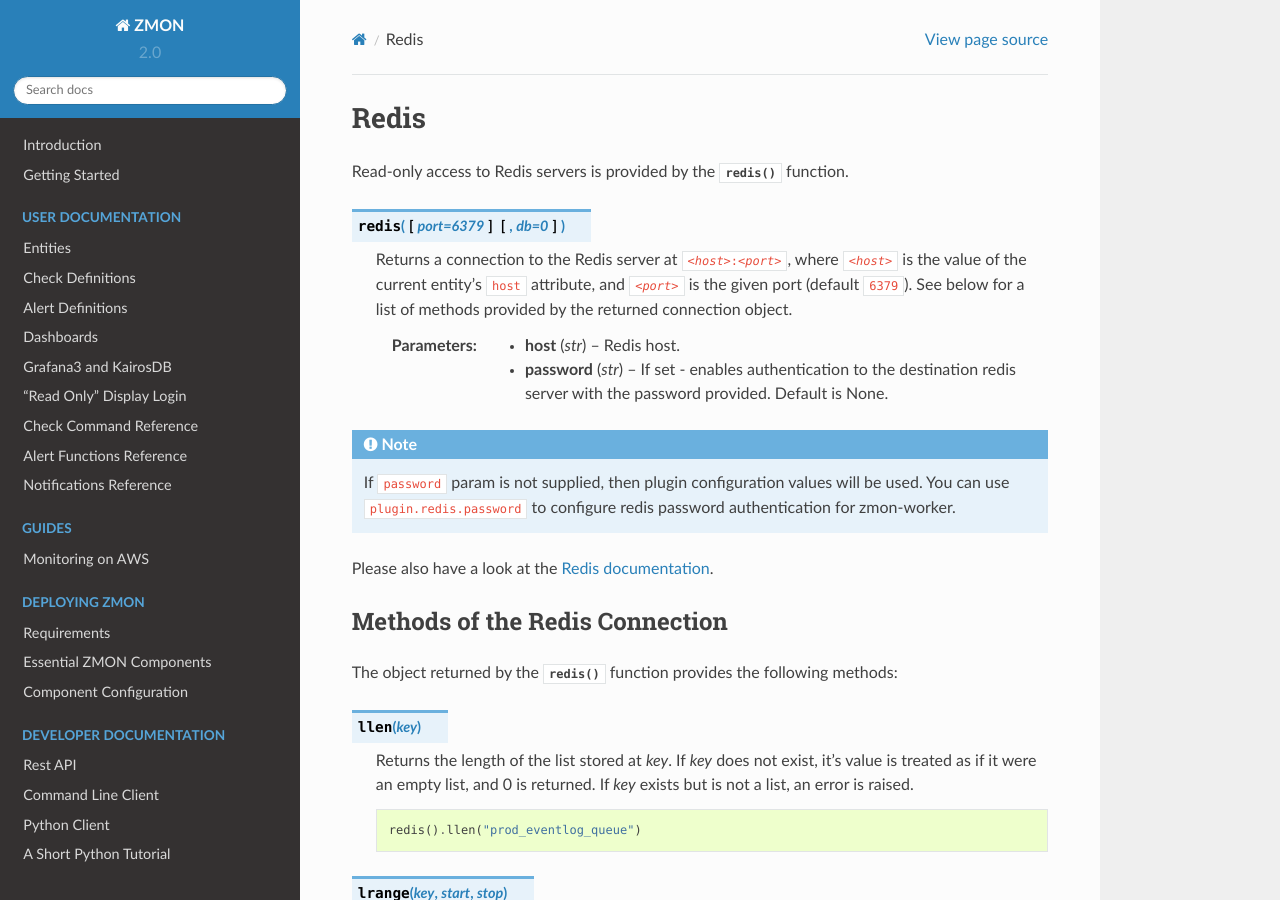
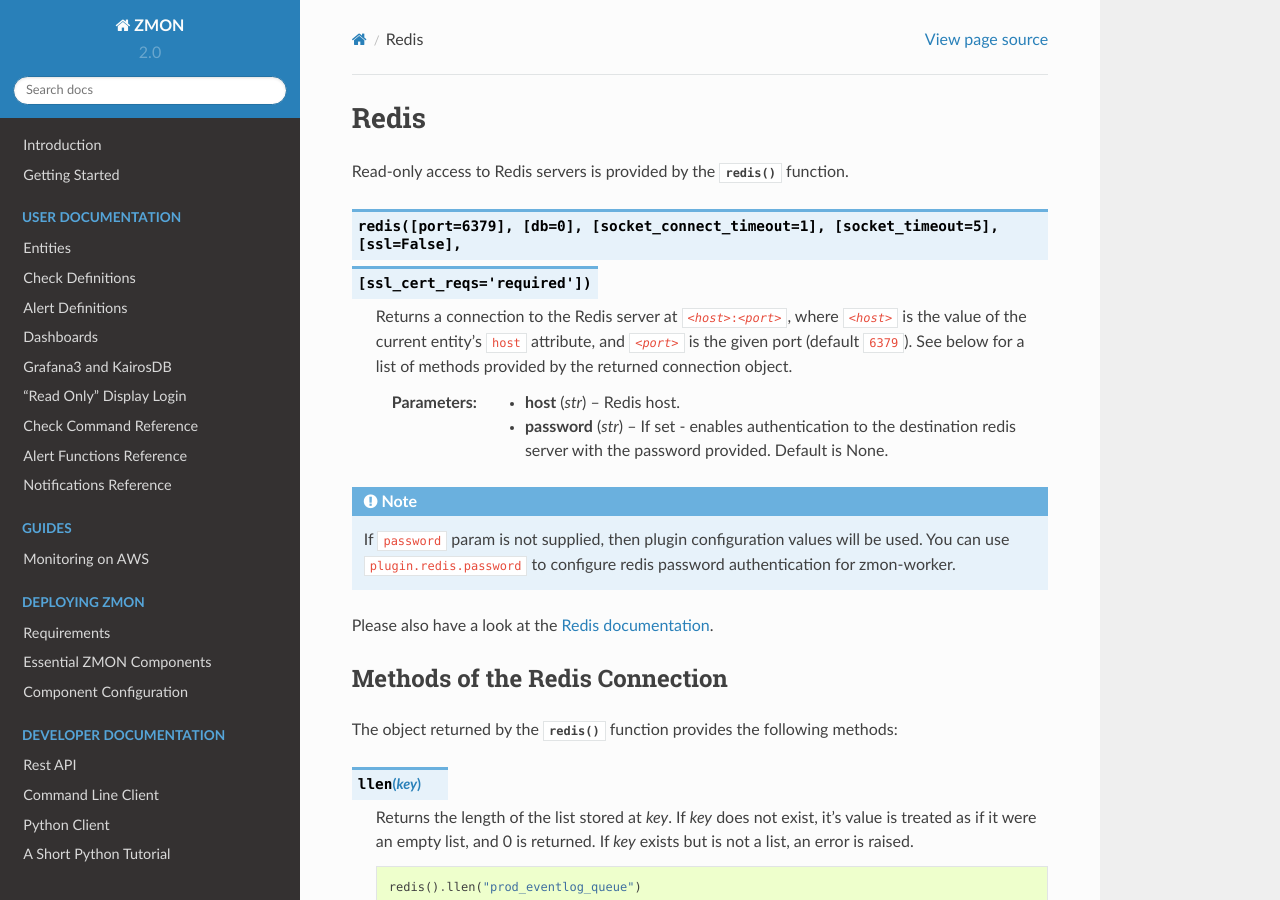
Before and after one commit to zalando-zmon/zmon-docs, a Sphinx documentation site: the page built from docs/user/check-ref/redis_wrapper.rst, in a window 1280 px wide and 900 px high. Built offline with Sphinx 7.4.7 and the Read the Docs theme 2.0.0, drawn with Linux system fonts in a browser that asks for light colours.

Commit message:
update redis docs
follow up from zalando-zmon/zmon-worker#415

```diff
--- a/docs/user/check-ref/redis_wrapper.rst
+++ b/docs/user/check-ref/redis_wrapper.rst
@@ -4,7 +4,8 @@
 Read-only access to Redis servers is provided by the :py:func:`redis` function.
 
 
-.. py:function:: redis([port=6379], [db=0])
+.. py:function:: redis([port=6379], [db=0], [socket_connect_timeout=1], [socket_timeout=5], [ssl=False],
+                 [ssl_cert_reqs='required'])
 
     Returns a connection to the Redis server at :samp:`{<host>}:{<port>}`, where :samp:`{<host>}` is the value
     of the current entity's ``host`` attribute, and :samp:`{<port>}` is the given port (default ``6379``). See
```
